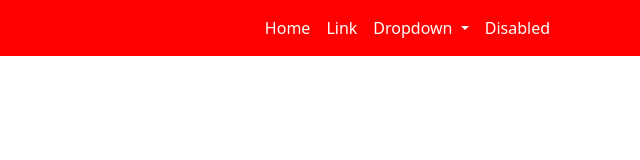
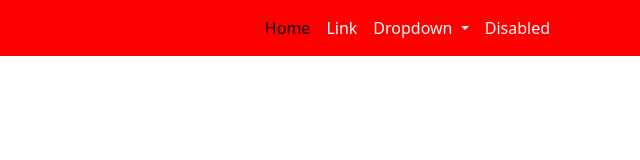
Before and after one commit to ABMshawonislam-dev/teamwork2202, a plain HTML site: page index.html in a window 1280 px wide. In both pictures the pointer is over the link "Home". Shown: the full height of the page, 640-1280 px from the left. Drawn offline with nearby package versions, Linux system fonts and the light colour scheme.

Commit message:
add hover style

```diff
--- a/css/style.css
+++ b/css/style.css
@@ -5,3 +5,7 @@ nav {
 nav ul li a {
   color: #fff !important;
 }
+
+nav ul li a:hover {
+  color: #080707 !important;
+}
```
